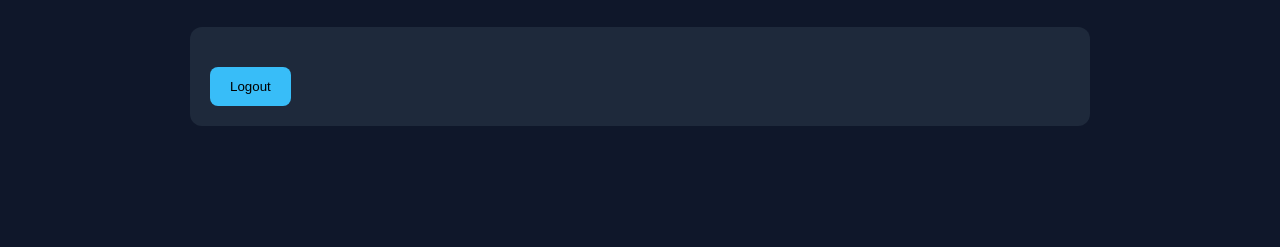
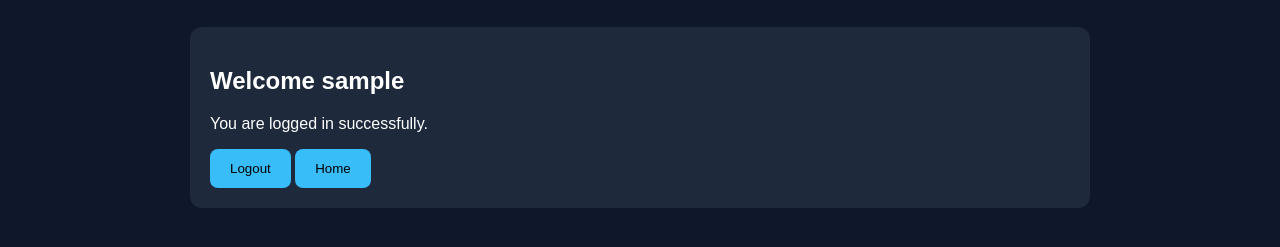
Before and after one commit to dfsdsrgdqfgs-creator/Blohsh.tn, a website: page public/profile.html in a window 1280 px wide. Shown: the part 71-318 px from the top of the page. Drawn offline with Linux system fonts and the light colour scheme; sample sign-in values are in the browser's storage.

Commit message:
public/profile.html
Added a logout button and welcome message for logged-in users.

```diff
--- a/public/profile.html
+++ b/public/profile.html
@@ -5,6 +5,7 @@
 <title>Profile</title>
 <link rel="stylesheet" href="/style.css">
 </head>
+
 <body>
 
 <div class="navbar">
@@ -16,7 +17,14 @@
 <div class="card">
 
 <h2 id="username"></h2>
+
+<p>You are logged in successfully.</p>
+
 <button onclick="logout()">Logout</button>
+
+<a href="/">
+<button>Home</button>
+</a>
 
 </div>
 
@@ -27,12 +35,22 @@
 const token = localStorage.getItem("token");
 
 if(!token){
+
     window.location.href = "/login.html";
+
 }
 
+const user = JSON.parse(atob(token.split(".")[1]));
+
+document.getElementById("username").innerText =
+"Welcome " + user.username;
+
 function logout(){
+
     localStorage.removeItem("token");
+
     window.location.href = "/login.html";
+
 }
 
 </script>
```
